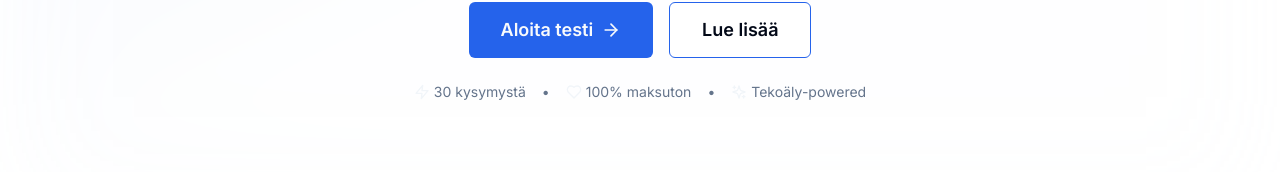
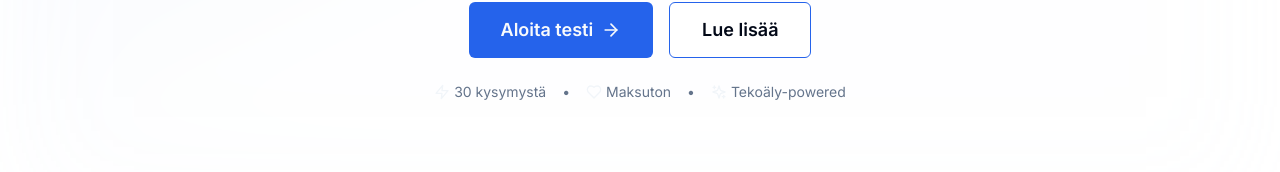
Before and after one commit to yasiinali2003-design/Careercompassii, a Next.js app: page / in a window 1280 px wide. Shown: the part 463-635 px from the top of the page. Built offline with nearby package versions, Linux system fonts and the light colour scheme.

Commit message:
style: Remove '100%' from 'maksuton' text
- Changed '100% maksuton' to just 'Maksuton'
- Cleaner, more concise messaging
- Updated in homepage and CTA section
- '30 kysymystä • Maksuton • Tekoäly-powered'

```diff
--- a/app/page.tsx
+++ b/app/page.tsx
@@ -106,7 +106,7 @@ export default function HomePage() {
             <span>•</span>
             <span className="flex items-center gap-1">
               <Heart className="h-3 w-3 sm:h-4 sm:w-4 text-secondary" />
-              100% maksuton
+              Maksuton
             </span>
             <span>•</span>
             <span className="flex items-center gap-1">
--- a/components/CallToActionSection.tsx
+++ b/components/CallToActionSection.tsx
@@ -72,7 +72,7 @@ export default function CallToActionSection() {
                 className="text-xs sm:text-sm text-white/80 mt-4"
                 style={{ textShadow: "0 2px 6px rgba(0,0,0,0.2)" }}
               >
-                30 kysymystä • 100% maksuton • Tekoäly-powered
+                30 kysymystä • Maksuton • Tekoäly-powered
               </p>
             </CardContent>
           </Card>
```
